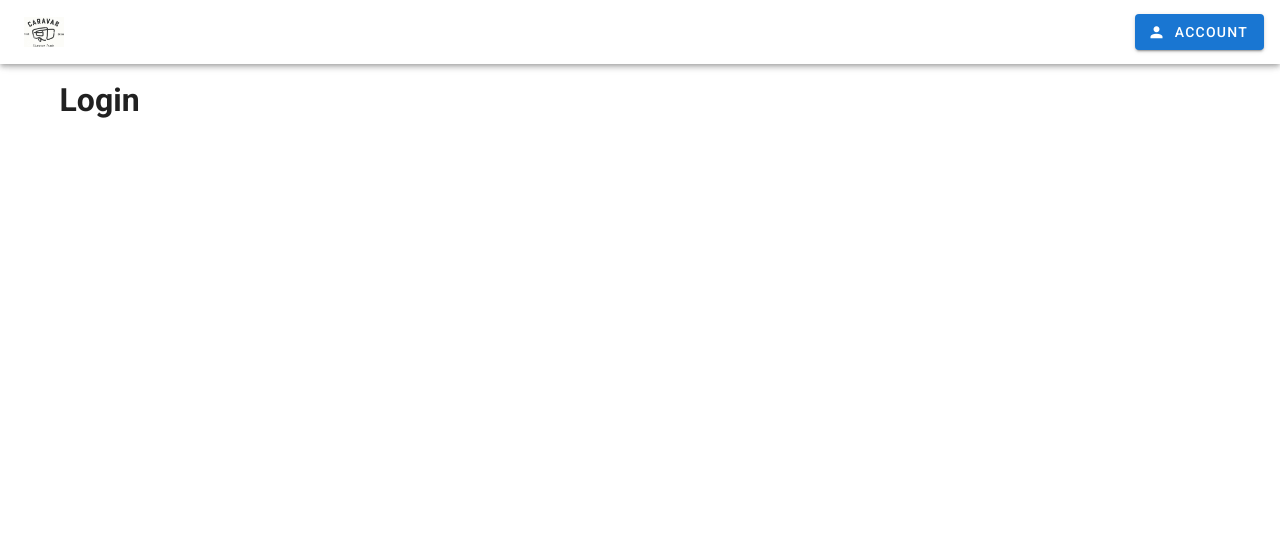
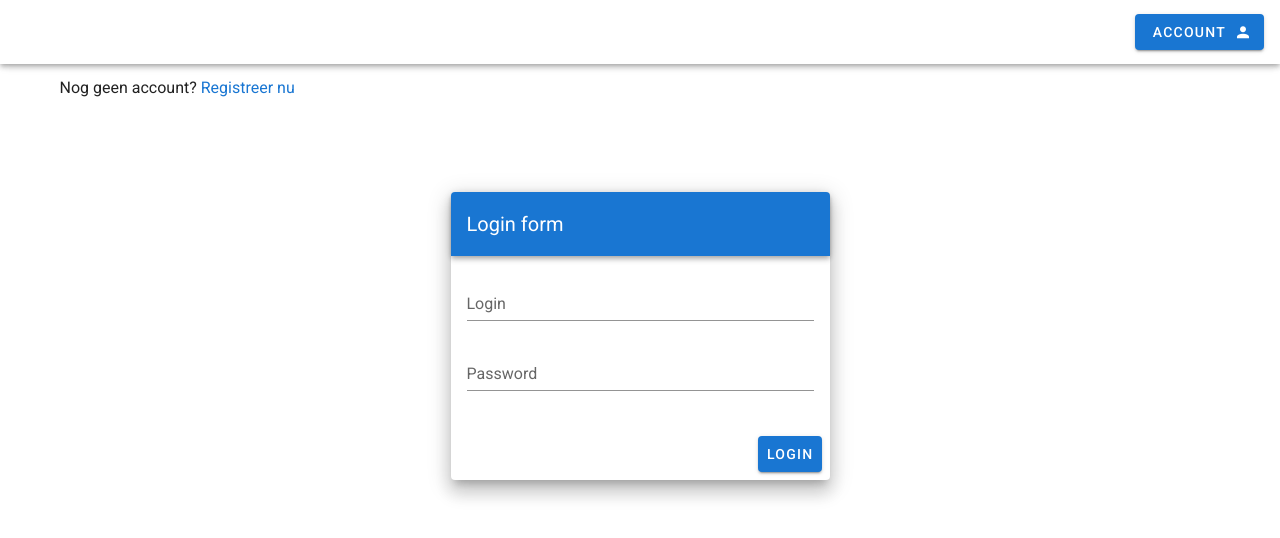
Before and after one commit to romeogregory/de-Dissel-Verhuurbedrijf-Frontend, a Vue app: page /login in a window 1280 px wide. Shown: the top 538 px of the page. Built offline with nearby package versions, Linux system fonts and the light colour scheme.

Commit message:
Login + Navbar

```diff
--- a/src/App.vue
+++ b/src/App.vue
@@ -19,11 +19,9 @@
 
       <v-spacer></v-spacer>
 
-      <v-btn color="primary">
-          <v-icon left>mdi-account</v-icon>
-          <router-link to="/login" style="color: white;">Account</router-link>
-      </v-btn>
-
+      <router-link to="/login" style="color: white;">
+          <v-btn color="primary">Account<v-icon right>mdi-account</v-icon></v-btn>
+      </router-link>
     </v-app-bar>
 
     <v-main>
--- a/src/components/HelloWorld.vue
+++ b/src/components/HelloWorld.vue
@@ -2,9 +2,11 @@
   <v-container>
     <h1>Home - De Dissel</h1>
 
-    <v-btn>
-          <router-link to="/assortiment">Assortiment</router-link>
-    </v-btn>
+    <router-link to="/assortiment">
+        <v-btn>
+            Bekijk ons assortiment
+        </v-btn>
+    </router-link>
   </v-container>
 </template>
 
--- a/src/components/LoginComp.vue
+++ b/src/components/LoginComp.vue
@@ -1,6 +1,38 @@
 <template>
   <v-container>
-    <h1>Login</h1>
+    <p>Nog geen account? <router-link to="/register">Registreer nu</router-link></p>
+    <v-content>
+         <v-container fluid fill-height>
+            <v-layout align-center justify-center>
+               <v-flex xs12 sm8 md4>
+                  <v-card class="elevation-12">
+                     <v-toolbar dark color="primary">
+                        <v-toolbar-title>Login form</v-toolbar-title>
+                     </v-toolbar>
+                     <v-card-text>
+                        <v-form>
+                           <v-text-field
+                              name="login"
+                              label="Login"
+                              type="text"
+                           ></v-text-field>
+                           <v-text-field
+                              id="password"
+                              name="password"
+                              label="Password"
+                              type="password"
+                           ></v-text-field>
+                        </v-form>
+                     </v-card-text>
+                     <v-card-actions>
+                        <v-spacer></v-spacer>
+                        <v-btn color="primary" to="/">Login</v-btn>
+                     </v-card-actions>
+                  </v-card>
+               </v-flex>
+            </v-layout>
+         </v-container>
+      </v-content>
   </v-container>
 </template>
 
```
